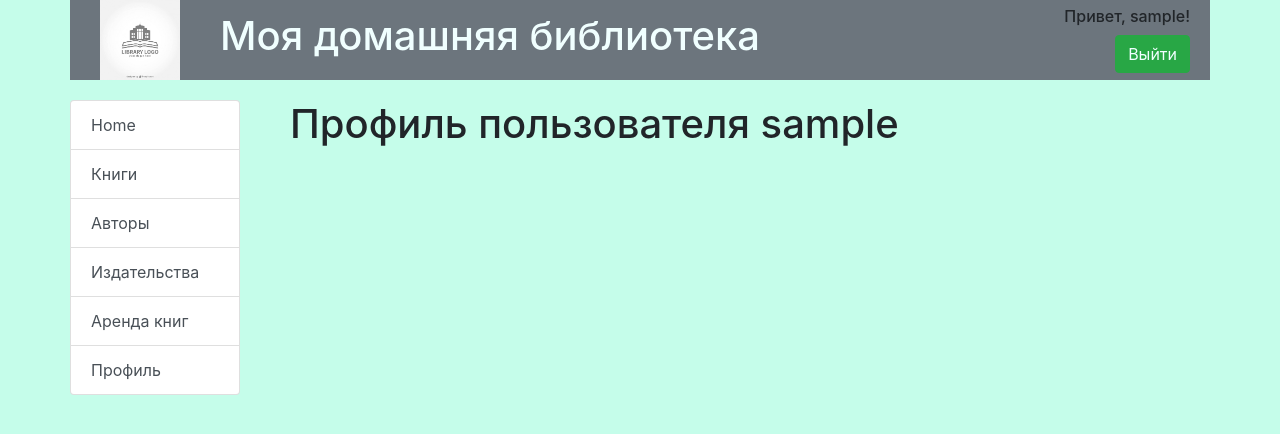
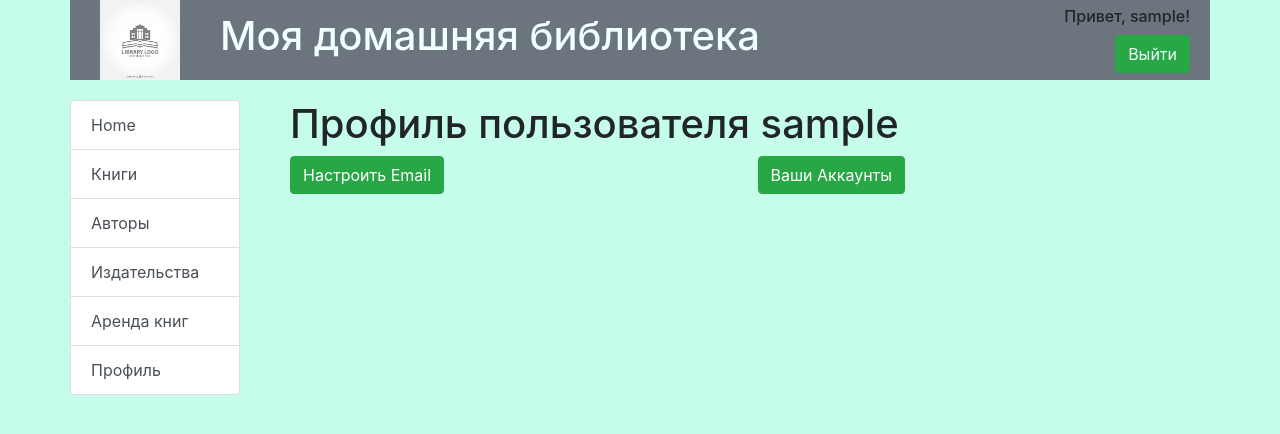
Before and after one commit to umqambi/homelibrary, a Django app: page /profile/ in a window 1280 px wide. Shown: the top 434 px of the page. Run offline with Django 3.2, Linux system fonts and the light colour scheme; the visitor is signed in with stand-in values (Sample User, id 1); some libraries are stand-ins or nearby versions.

Commit message:
add 2 buttons to profile page

```diff
--- a/p_library/templates/profile.html
+++ b/p_library/templates/profile.html
@@ -6,4 +6,12 @@
 
 <h1>{{ title }} пользователя {{ username }}</h1>
 
+<div class="row">
+    <div class="col">
+        <a class="btn btn-success" href="/accounts/email/">Настроить Email</a>
+    </div>
+    <div class="col">
+        <a class="btn btn-success" href="/accounts/social/connections/">Ваши Аккаунты</a>
+    </div>
+</div>
 {% endblock %}
```
